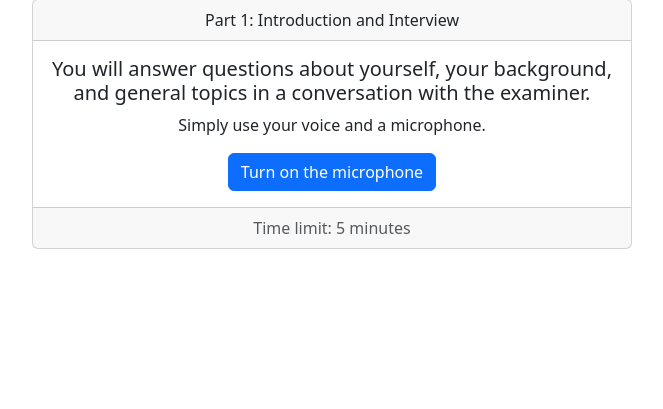
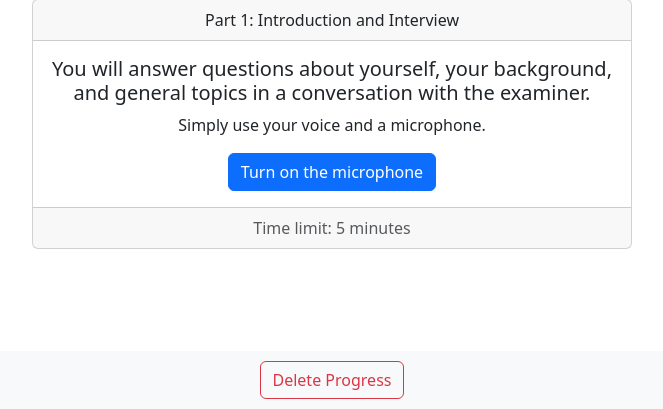
Before and after one commit to kirillak404/IELTS-practice, a Flask app: page /section/speaking/practice in a window 1280 px wide. Shown: the part 391-800 px from the top of the page, without its empty margins (308-971 px from the left). Run offline with Flask 3, Linux system fonts and the light colour scheme; the visitor is signed in with stand-in values (Sample User, id 1); data comes from the database, SQL or seed files in the repository.

Commit message:
feat: add speaking pronunciation results page

```diff
--- a/app/__init__.py
+++ b/app/__init__.py
@@ -103,7 +103,8 @@ def create_app(config_class=Config):
     from app.main import bp as main_bp
     app.register_blueprint(main_bp)
 
-    from app.utils import validation_class, highlight_errors
+    from app.utils import validation_class, highlight_errors, convert_answer_object_to_html
     app.jinja_env.filters['validation_class'] = validation_class
     app.jinja_env.globals.update(highlight_errors=highlight_errors)
+    app.jinja_env.globals['convert_answer_object_to_html'] = convert_answer_object_to_html
     return app
--- a/app/main/routes.py
+++ b/app/main/routes.py
@@ -7,6 +7,7 @@ from app.main import bp
 from app.models import *
 from app.utils import get_current_subsection_and_last_topic, get_practice_data, \
     get_audio_files, commit_changes
+from app import db
 
 
 @bp.route('/')
@@ -122,9 +123,14 @@ def get_speaking_result():
     pass
 
 
-@bp.route('/upload', methods=["POST"])
-def upload():
-    audio_file = request.files['file']
-    transcript = transcribe_audio_file(audio_file)
-    pron = assess_pronunciation(audio_file, transcript)
-    return redirect(url_for('main.index'))
+@bp.route('/reset-section-progress', methods=["POST"])
+def reset_section_progress():
+    # Retrieve the 'speaking' section
+    section = Section.get_by_name("speaking")
+    # Get the current user's progress in this section
+    user_progress = current_user.get_section_progress(section.id)
+    if user_progress:
+        db.session.delete(user_progress)
+        db.session.commit()
+
+    return redirect(url_for('main.speaking_practice_get'))
--- a/app/models.py
+++ b/app/models.py
@@ -257,7 +257,8 @@ class UserSubsectionAttempt(db.Model):
     speaking_result = db.relationship('UserSpeakingAttemptResult',
                                       uselist=False,
                                       backref='subsection_attempt',
-                                      lazy='joined')
+                                      lazy='joined',
+                                      cascade='all, delete')
 
     def aggregate_scores(self) -> dict:
         answers = [a for a in self.user_answers if a.pronunciation_assessment_json]
@@ -281,19 +282,6 @@ class UserSubsectionAttempt(db.Model):
 
         return total_scores
 
-    # def get_questions_answer(self):
-    #     user_answers = self.user_answers
-    #     result = []
-    #
-    #     for answer in user_answers:
-    #         question = answer.question.text
-    #         result.append(
-    #             {"question": question,
-    #              "answer": answer.transcribed_answer,
-    #              "pronunciation": answer.pronunciation_assessment_json})
-    #
-    #     return result
-
 
 class UserSubsectionAnswer(db.Model):
     __tablename__ = 'user_subsection_answers'
@@ -309,7 +297,8 @@ class UserSubsectionAnswer(db.Model):
                             nullable=False)
     question = db.relationship('Question',
                                backref='user_subsection_answers',
-                               lazy='joined')
+                               lazy='joined',
+                               cascade='all, delete')
 
     transcribed_answer = db.Column(db.Text)
     pronunciation_assessment_json = db.Column(JSON)
--- a/app/static/styles.css
+++ b/app/static/styles.css
@@ -82,17 +82,20 @@ nav .navbar-brand .green
     100% { opacity: 1.0; }
 }
 
-.error::after {
-    content: "";
-    position: absolute;
-    left: 0;
-    bottom: -2px;
-    height: 2px;
-    width: 100%;
-    background-color: red;
+
+.red-background {
+  background-color: red;
+  color: white; /* Выберите цвет текста, который хорошо будет виден на красном фоне */
 }
-.error {
-    position: relative;
+
+.gray-background {
+  background-color: gray;
+  color: white; /* Выберите цвет текста, который хорошо будет виден на красном фоне */
+}
+
+.yellow-background {
+  background-color: yellow;
+  color: black; /* Выберите цвет текста, который хорошо будет виден на красном фоне */
 }
 
 .card-metric {
@@ -173,3 +176,14 @@ nav .navbar-brand .green
 .answer {
   margin-top: 0;
 }
+
+
+.sticky-footer {
+    position: fixed;
+    left: 0;
+    bottom: 0;
+    width: 100%;
+    text-align: center;
+    background-color: #f8f9fa; /* Цвет фона элемента */
+    padding: 10px; /* Отступы вокруг элемента */
+  }
--- a/app/templates/speaking.html
+++ b/app/templates/speaking.html
@@ -58,4 +58,11 @@ text-center
 </div>
 <script>const practice = {{ practice|tojson|safe }};</script>
 <script src="{{ url_for('static', filename='recording.js') }}"></script>
+
+<div class="sticky-footer">
+  <form action="/reset-section-progress" method="POST">
+    <button type="submit" class="btn btn-outline-danger">Delete Progress</button>
+  </form>
+</div>
+
 {% endblock %}
--- a/app/utils.py
+++ b/app/utils.py
@@ -107,3 +107,29 @@ def convert_audio(file_storage):
     output_blob.seek(0)
 
     return output_blob
+
+
+def convert_answer_object_to_html(answer):
+    pronunciation_assessment_json = answer.pronunciation_assessment_json
+    if not pronunciation_assessment_json:
+        return "No answer"
+
+    words = pronunciation_assessment_json["NBest"][0]["Words"]
+
+    word_list = []
+    for word in words:
+        word_text = word["Word"]
+        error_type = word["ErrorType"]
+
+        if word["ErrorType"] == "Mispronunciation":
+            word = f"""<span class="error red-background" data-error-type="{error_type}" data-accuracy-score="{int(word["AccuracyScore"])}" data-error-long-description="The word was mispronounced">{word_text}</span>"""
+        elif word["ErrorType"] == "Omission":
+            word = f"""<span class="error gray-background" data-error-type="{error_type}" data-error-long-description="This word was omitted">{word_text}</span>"""
+        elif word["ErrorType"] == "Insertion":
+            word = f"""<span class="error yellow-background" data-error-type="{error_type}" data-error-long-description="This word is probably redundant">{word_text}</span>"""
+        else:
+            word = word_text
+
+        word_list.append(word)
+
+    return " ".join(word_list)
```
Also changed, not shown: app/templates/results_new.html (+44 -2 lines).
